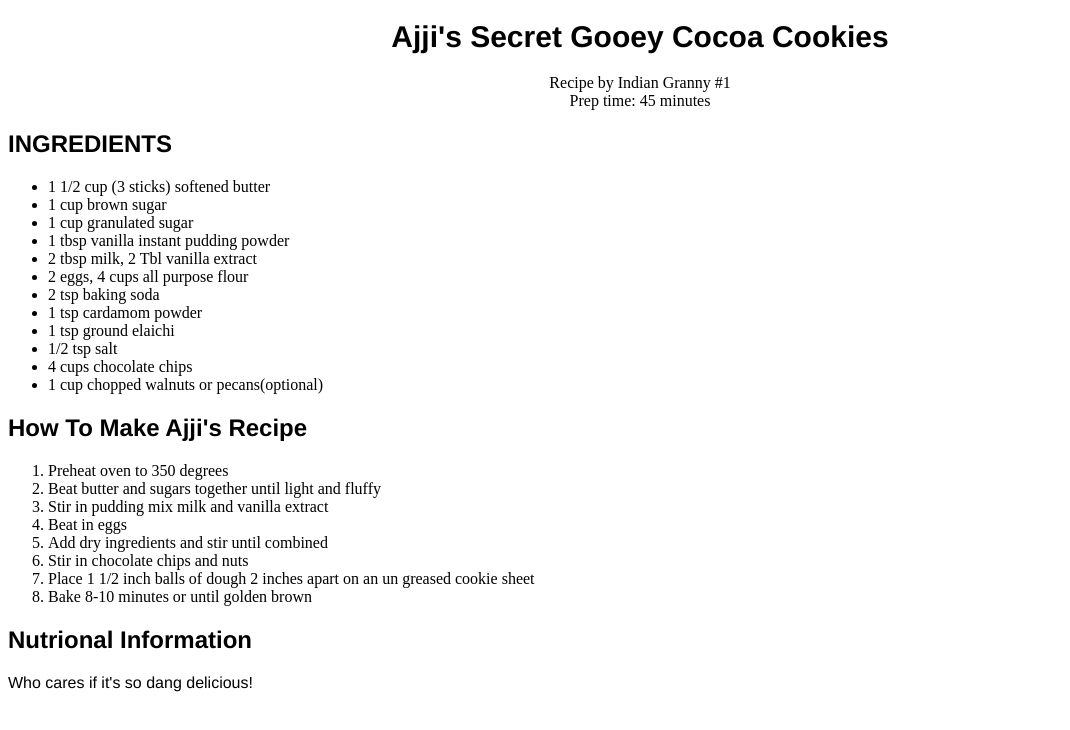
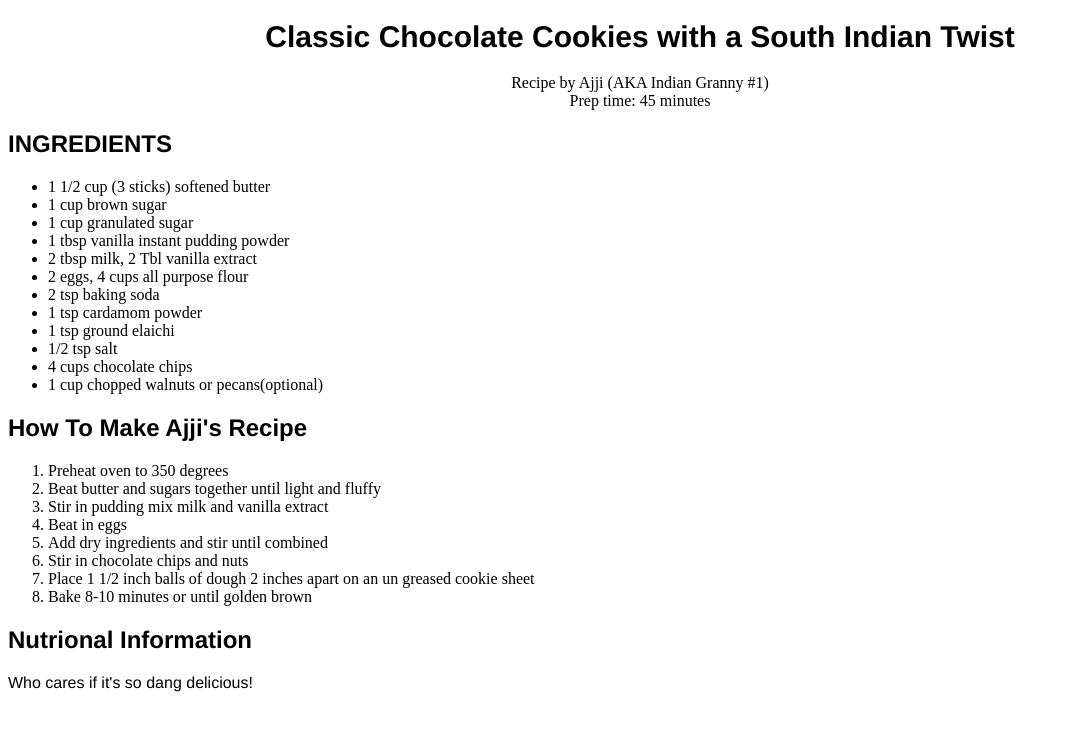
Before and after one commit to Tazzai/coderbabez-html-wk1-hw1, a plain HTML site: page index.html in a window 1280 px wide. Shown: the whole page, without its empty margins (0-1070 px from the left). Drawn offline with Linux system fonts and the light colour scheme.

Commit message:
H1 Title Copy change

```diff
--- a/index.html
+++ b/index.html
@@ -8,9 +8,9 @@
 
   <body>
     <header>
-      <center><h1 style="font-family: helvetica, arial, sans-serif; font-size: 30px;">Ajji's Secret Gooey Cocoa Cookies</h1>
+      <center><h1 style="font-family: helvetica, arial, sans-serif; font-size: 30px;">Classic Chocolate Cookies with a South Indian Twist</h1>
     </header></center>
-    <center><p>Recipe by Indian Granny #1<br/>
+    <center><p>Recipe by Ajji (AKA Indian Granny #1)<br/>
     Prep time: 45 minutes  </p></center>
 
     <section>
```
